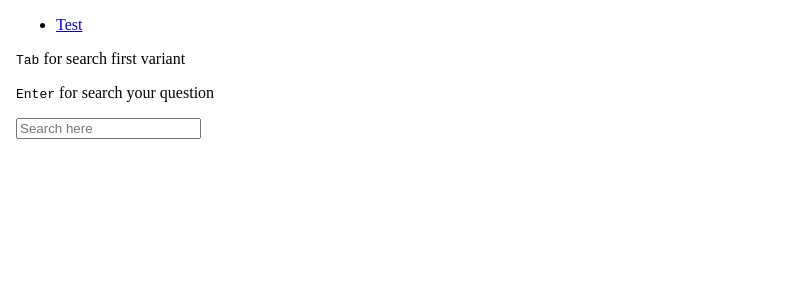
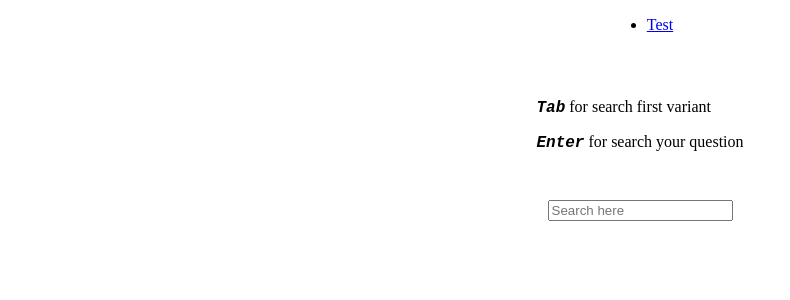
Before and after one commit to YangKai232323/NewTabGoga, a SvelteKit app: page / in a window 1280 px wide. Shown: the top 300 px of the page, without its empty margins (0-790 px from the left). Built offline with nearby package versions, Linux system fonts and the light colour scheme.

Commit message:
feat: begin search logic

```diff
--- a/src/app.html
+++ b/src/app.html
@@ -9,4 +9,10 @@
 	<body data-sveltekit-preload-data="hover">
 		<div style="display: contents">%sveltekit.body%</div>
 	</body>
+	<style>
+		body {
+			margin: 0;
+			padding: 0;
+		}
+	</style>
 </html>
--- a/src/routes/+page.svelte
+++ b/src/routes/+page.svelte
@@ -1,10 +1,52 @@
-<body>
-    <ul>
-        <li><a href="#">Test</a></li>
-    </ul>
+<script lang="ts">
+    let search = ''
+    let input: HTMLInputElement
+	function onKeyDown(e: any) {
+		switch (e.key) {
+			case 'Tab':
+				console.log('Tab');
+				break;
+			case 'Enter':
+				console.log('Enter');
+                let url = `https://google.com/search?q=${encodeURIComponent(search.replaceAll(' ', '+'))}`
+                window.open(url)
+				break;
 
-    <p><kbd>Tab</kbd> for search first variant</p>
-    <p><kbd>Enter</kbd> for search your question</p>
+            default:
+                input.focus()
+                break;
 
-    <input type="text" placeholder="Search here">
-</body>
+		}
+	}
+
+</script>
+
+<div class="main">
+	<ul>
+		<li><a href="#">Test</a></li>
+	</ul>
+
+	<div class="hint">
+		<p><kbd>Tab</kbd> for search first variant</p>
+		<p><kbd>Enter</kbd> for search your question</p>
+	</div>
+
+	<input type="text" placeholder="Search here" bind:value={search} bind:this={input}/>
+</div>
+
+<svelte:window on:keydown={onKeyDown} />
+
+<style>
+	.main {
+		display: flex;
+		justify-content: center;
+		align-items: center;
+		flex-direction: column;
+		gap: 2em;
+	}
+	kbd {
+		font-style: italic;
+		font-weight: 900;
+		font-size: large;
+	}
+</style>
```
